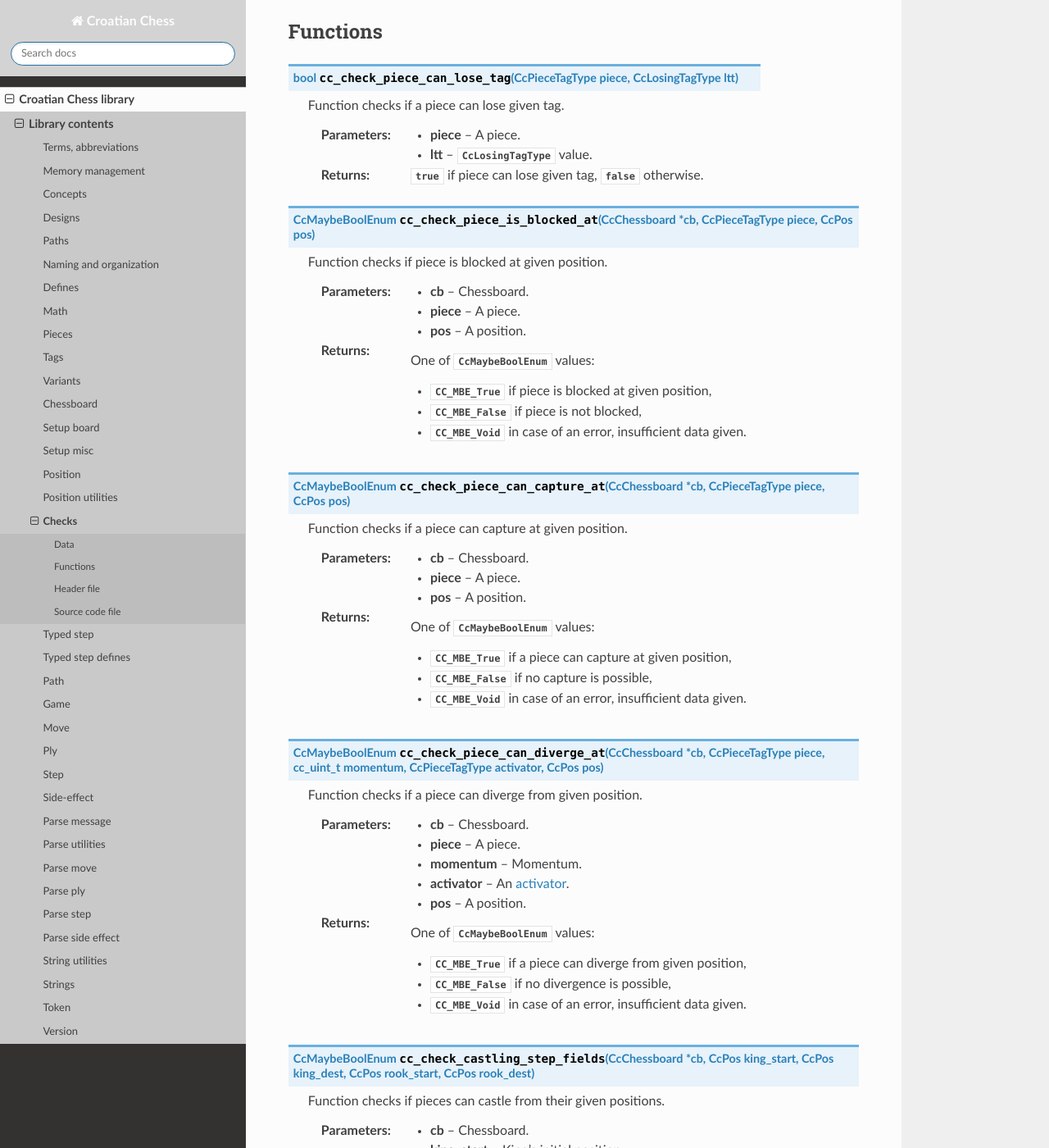
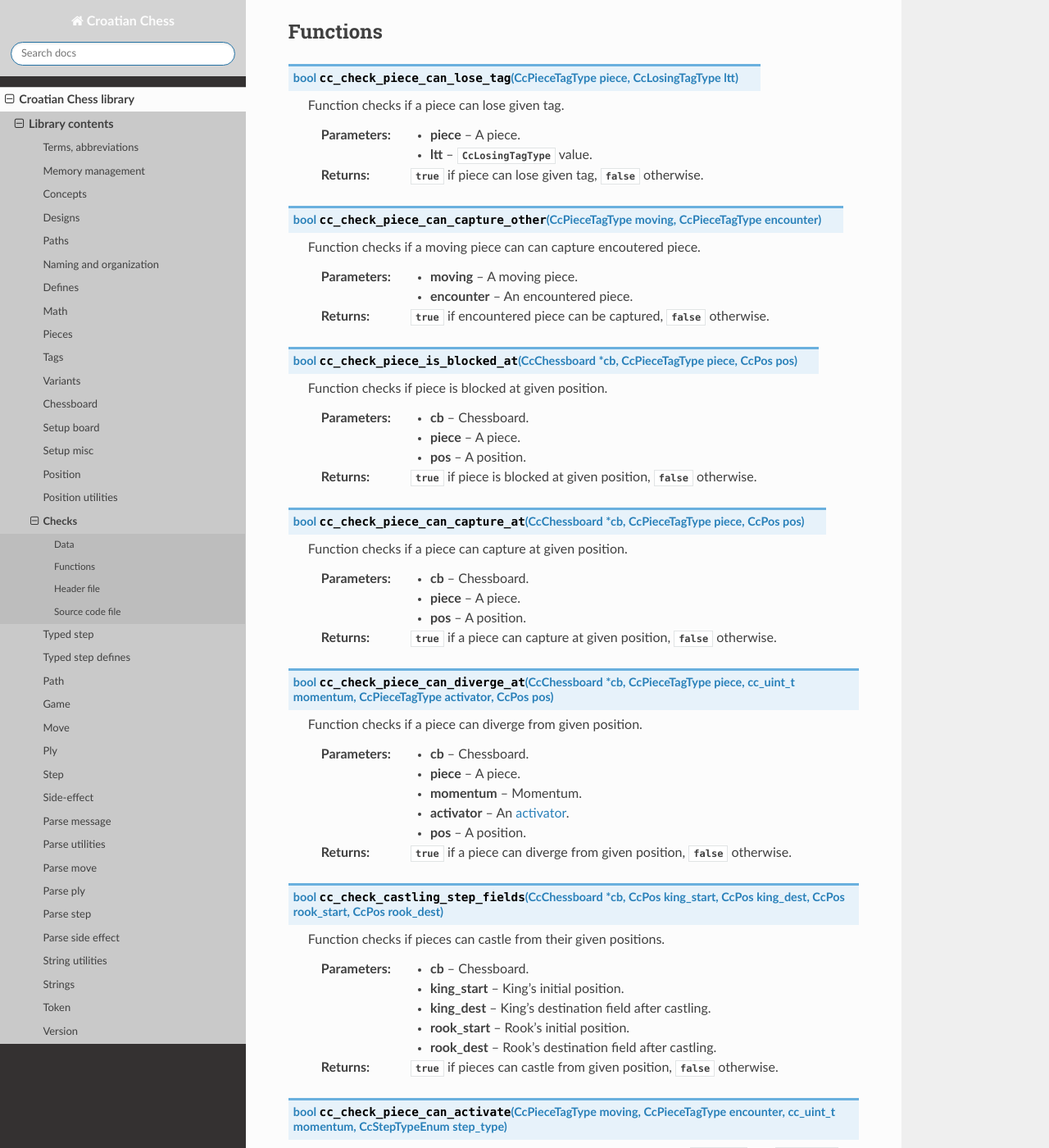
Before and after one commit to mmlacak/crochess, a Sphinx documentation site: the page built from docs/source/libcc/ccchecks.rst, in a window 1280 px wide and 1400 px high, scrolled down 391 px. Shown: the whole window at 82% size. Built offline with Sphinx 7.4.7 and the Read the Docs theme 3.1.0, drawn with Linux system fonts in a browser that asks for light colours; some of the changed text lies outside the part shown.

Commit message:
Docs for check funcs.

```diff
--- a/docs/source/conf.py
+++ b/docs/source/conf.py
@@ -26,10 +26,10 @@ copyright = '2021, Mario Mlačak'
 author = 'Mario Mlačak'
 
 # The short X.Y version
-version = "0.0.1.258:1437+20250720.023533"   # docs-new-lib-short-version-major-minor-feature-commit+meta~breaks-place-marker
+version = "0.0.1.263:1442+20250731.232824"   # docs-new-lib-short-version-major-minor-feature-commit+meta~breaks-place-marker
 
 # The full version, including alpha/beta/rc tags
-release = "0.0.1.258:1437+20250720.023533"   # docs-new-lib-full-version-major-minor-feature-commit+meta~breaks-place-marker
+release = "0.0.1.263:1442+20250731.232824"   # docs-new-lib-full-version-major-minor-feature-commit+meta~breaks-place-marker
 
 
 # -- General configuration ---------------------------------------------------
--- a/docs/source/libcc/ccchecks.rst
+++ b/docs/source/libcc/ccchecks.rst
@@ -37,33 +37,33 @@ Functions
     :param ltt: :c:type:`CcLosingTagType` value.
     :returns: :c:data:`true` if piece can lose given tag, :c:data:`false` otherwise.
 
-.. c:function:: CcMaybeBoolEnum cc_check_piece_is_blocked_at( CcChessboard * cb, CcPieceTagType piece, CcPos pos )
+.. c:function:: bool cc_check_piece_can_capture_other( CcPieceTagType moving, CcPieceTagType encounter )
+
+    Function checks if a moving piece can can capture encoutered piece.
+
+    :param moving: A moving piece.
+    :param encounter: An encountered piece.
+    :returns: :c:data:`true` if encountered piece can be captured, :c:data:`false` otherwise.
+
+.. c:function:: bool cc_check_piece_is_blocked_at( CcChessboard * cb, CcPieceTagType piece, CcPos pos )
 
     Function checks if piece is blocked at given position.
 
     :param cb: Chessboard.
     :param piece: A piece.
     :param pos: A position.
-    :returns: One of :c:enum:`CcMaybeBoolEnum` values:
+    :returns: :c:data:`true` if piece is blocked at given position, :c:data:`false` otherwise.
 
-        * :c:enumerator:`CC_MBE_True` if piece is blocked at given position,
-        * :c:enumerator:`CC_MBE_False` if piece is not blocked,
-        * :c:enumerator:`CC_MBE_Void` in case of an error, insufficient data given.
-
-.. c:function:: CcMaybeBoolEnum cc_check_piece_can_capture_at( CcChessboard * cb, CcPieceTagType piece, CcPos pos )
+.. c:function:: bool cc_check_piece_can_capture_at( CcChessboard * cb, CcPieceTagType piece, CcPos pos )
 
     Function checks if a piece can capture at given position.
 
     :param cb: Chessboard.
     :param piece: A piece.
     :param pos: A position.
-    :returns: One of :c:enum:`CcMaybeBoolEnum` values:
+    :returns: :c:data:`true` if a piece can capture at given position, :c:data:`false` otherwise.
 
-        * :c:enumerator:`CC_MBE_True` if a piece can capture at given position,
-        * :c:enumerator:`CC_MBE_False` if no capture is possible,
-        * :c:enumerator:`CC_MBE_Void` in case of an error, insufficient data given.
-
-.. c:function:: CcMaybeBoolEnum cc_check_piece_can_diverge_at( CcChessboard * cb, CcPieceTagType piece, cc_uint_t momentum, CcPieceTagType activator, CcPos pos )
+.. c:function:: bool cc_check_piece_can_diverge_at( CcChessboard * cb, CcPieceTagType piece, cc_uint_t momentum, CcPieceTagType activator, CcPos pos )
 
     Function checks if a piece can diverge from given position.
 
@@ -72,13 +72,9 @@ Functions
     :param momentum: Momentum.
     :param activator: An :term:`activator`.
     :param pos: A position.
-    :returns: One of :c:enum:`CcMaybeBoolEnum` values:
+    :returns: :c:data:`true` if a piece can diverge from given position, :c:data:`false` otherwise.
 
-        * :c:enumerator:`CC_MBE_True` if a piece can diverge from given position,
-        * :c:enumerator:`CC_MBE_False` if no divergence is possible,
-        * :c:enumerator:`CC_MBE_Void` in case of an error, insufficient data given.
-
-.. c:function:: CcMaybeBoolEnum cc_check_castling_step_fields( CcChessboard * cb, CcPos king_start, CcPos king_dest, CcPos rook_start, CcPos rook_dest )
+.. c:function:: bool cc_check_castling_step_fields( CcChessboard * cb, CcPos king_start, CcPos king_dest, CcPos rook_start, CcPos rook_dest )
 
     Function checks if pieces can castle from their given positions.
 
@@ -87,13 +83,9 @@ Functions
     :param king_dest: King's destination field after castling.
     :param rook_start: Rook's initial position.
     :param rook_dest: Rook's destination field after castling.
-    :returns: One of :c:enum:`CcMaybeBoolEnum` values:
+    :returns: :c:data:`true` if pieces can castle from given position, :c:data:`false` otherwise.
 
-        * :c:enumerator:`CC_MBE_True` if pieces can castle from given position,
-        * :c:enumerator:`CC_MBE_False` if no castling is possible,
-        * :c:enumerator:`CC_MBE_Void` in case of an error, insufficient data given.
-
-.. c:function:: CcMaybeBoolEnum cc_check_piece_can_activate( CcPieceTagType moving, CcPieceTagType encounter, cc_uint_t momentum, CcStepTypeEnum step_type )
+.. c:function:: bool cc_check_piece_can_activate( CcPieceTagType moving, CcPieceTagType encounter, cc_uint_t momentum, CcStepTypeEnum step_type )
 
     Function checks if moving piece can activate stationary one, given
     :c:var:`momentum` and :c:var:`step_type` arguments.
@@ -102,13 +94,9 @@ Functions
     :param encounter: A static, encountered piece.
     :param momentum: Momentum.
     :param step_type: Type of an activation step, e.g. to differentiate between capture-step and just movement.
-    :returns: One of :c:enum:`CcMaybeBoolEnum` values:
+    :returns: :c:data:`true` if moving piece can activate encountered one, :c:data:`false` otherwise.
 
-        * :c:enumerator:`CC_MBE_True` if moving piece can activate encountered one,
-        * :c:enumerator:`CC_MBE_False` if moving piece cannot activate encountered piece,
-        * :c:enumerator:`CC_MBE_Void` in case of an error, insufficient, or incorrect data given.
-
-.. c:function:: CcMaybeBoolEnum cc_check_piece_can_activate_at( CcChessboard * cb, CcPieceTagType moving, CcActivationDesc act_desc, CcPos destination, CcStepTypeEnum step_type )
+.. c:function:: bool cc_check_piece_can_activate_at( CcChessboard * cb, CcPieceTagType moving, CcActivationDesc act_desc, CcPos destination, CcStepTypeEnum step_type )
 
     Function checks if moving piece can activate piece encountered at :c:var:`destination`.
 
@@ -117,15 +105,11 @@ Functions
     :param act_desc: An activation descriptor.
     :param destination: Destination field.
     :param step_type: Type of an activation step, e.g. to differentiate between capture-step and just movement.
-    :returns: One of :c:enum:`CcMaybeBoolEnum` values:
-
-        * :c:enumerator:`CC_MBE_True` if moving piece can activate encountered piece,
-        * :c:enumerator:`CC_MBE_False` if moving piece cannot activate encountered piece,
-        * :c:enumerator:`CC_MBE_Void` in case of an error, or insufficient, incorrect data given.
+    :returns: :c:data:`true` if moving piece can activate encountered piece, :c:data:`false` otherwise.
 
     :seealso: :c:func:`cc_check_piece_can_activate()`
 
-.. c:function:: CcMaybeBoolEnum cc_find_en_passant_target( CcChessboard * cb, CcPieceTagType private, CcActivationDesc act_desc, CcPos destination, CcPosDesc * target__o )
+.. c:function:: bool cc_find_en_passant_target( CcChessboard * cb, CcPieceTagType private, CcActivationDesc act_desc, CcPos destination, CcPosDesc * target__o )
 
     Function finds a private to be captured by en passant, its location and tag.
 
@@ -134,11 +118,7 @@ Functions
     :param act_desc: An activation descriptor.
     :param destination: Destination of a :c:var:`private`, where activation takes place.
     :param target__o: An *output*; target private to be captured en passant, its position and tag; if found.
-    :returns: One of :c:enum:`CcMaybeBoolEnum` values:
-
-        * :c:enumerator:`CC_MBE_True` if a private to be captured en passant, its position and tag were found,
-        * :c:enumerator:`CC_MBE_False` if en passant capture is blocked, but there might be some other interactions possible with a piece on en passant capture-field,
-        * :c:enumerator:`CC_MBE_Void` in case of an error, insufficient, or incorrect data given.
+    :returns: :c:data:`true` if a private to be captured en passant, its position and tag were found, :c:data:`false` otherwise.
 
     :seealso: :c:func:`cc_check_piece_can_activate_at()`
 
```
Also changed, not shown: 2 other files.
